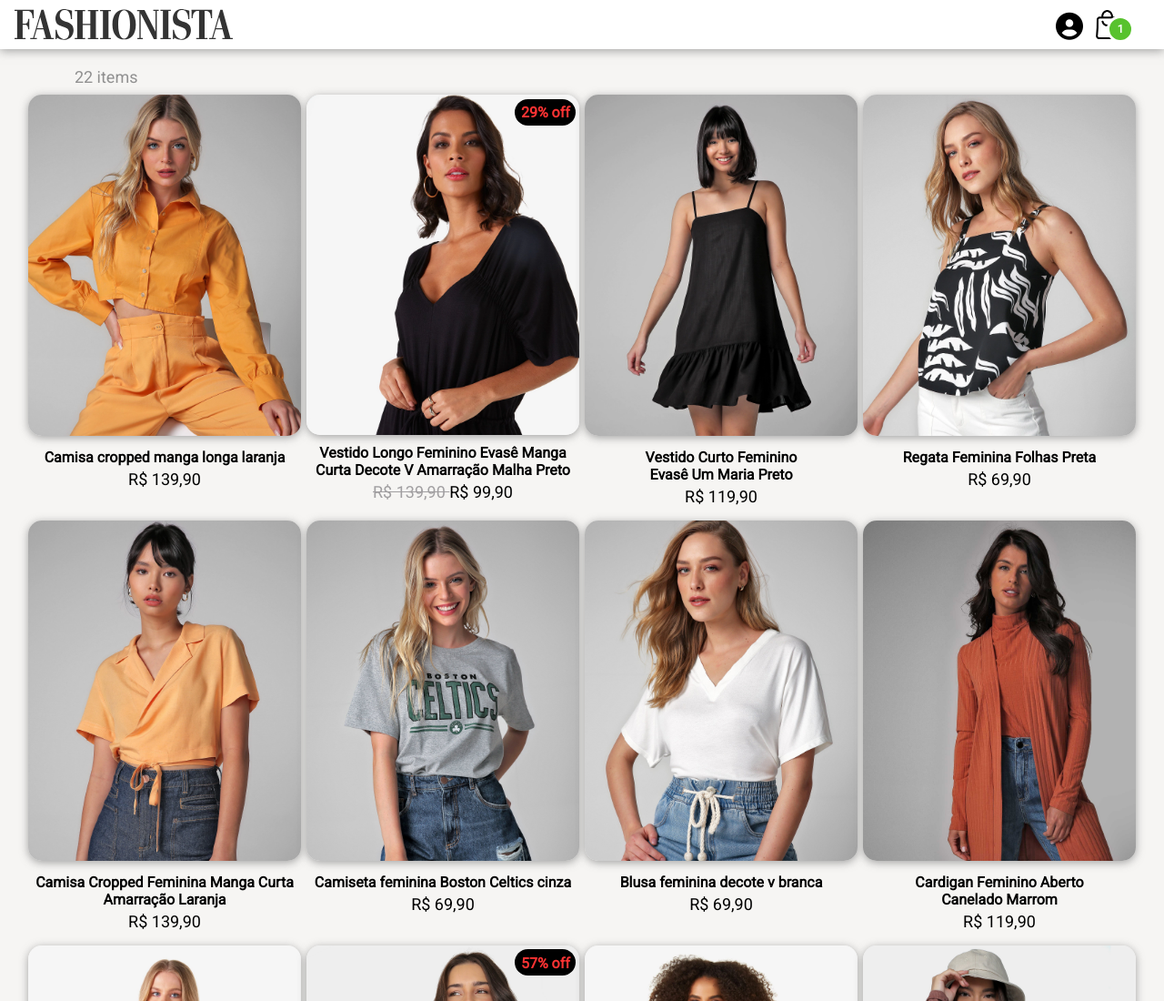
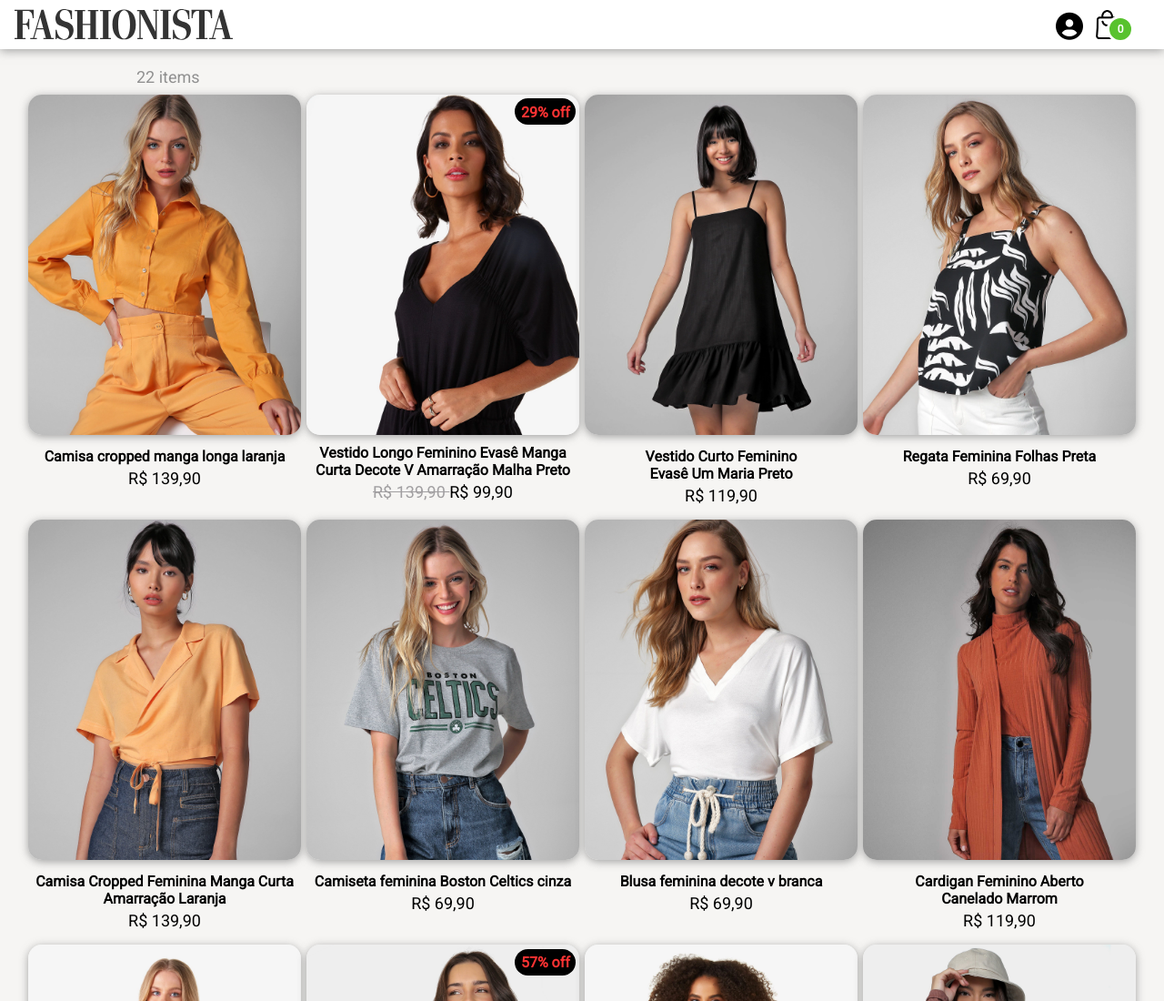
Before and after one commit to AESH9/FashionistaHome, a plain HTML site: page home.html in a window 1280 px wide. Shown: the top 1100 px of the page at 91% size. Drawn offline with Linux system fonts and the light colour scheme.

Commit message:
FashionistaHome

```diff
--- a/home.html
+++ b/home.html
@@ -23,7 +23,7 @@
       <a href="#"><i class="fa-solid fa-circle-user" id="nav-icons" style="font-size: 30px;"></i></a>
       <div class="mudar">
         <img src="./img/bag.png" style="width: 33px; height: auto;">
-        <div class="contador">1</div>
+        <div class="contador">0</div>
       </div>
     </div>
 
--- a/styles.css
+++ b/styles.css
@@ -250,6 +250,13 @@ footer {
 @media (min-width:600px) {
   .container {
     grid-template-columns: repeat(2, 0fr);
+
+  }
+
+  .itens{
+    padding-top: 20px;
+    padding-left: 150px;
+    margin-bottom: 5px;
   }
 }
 
```
